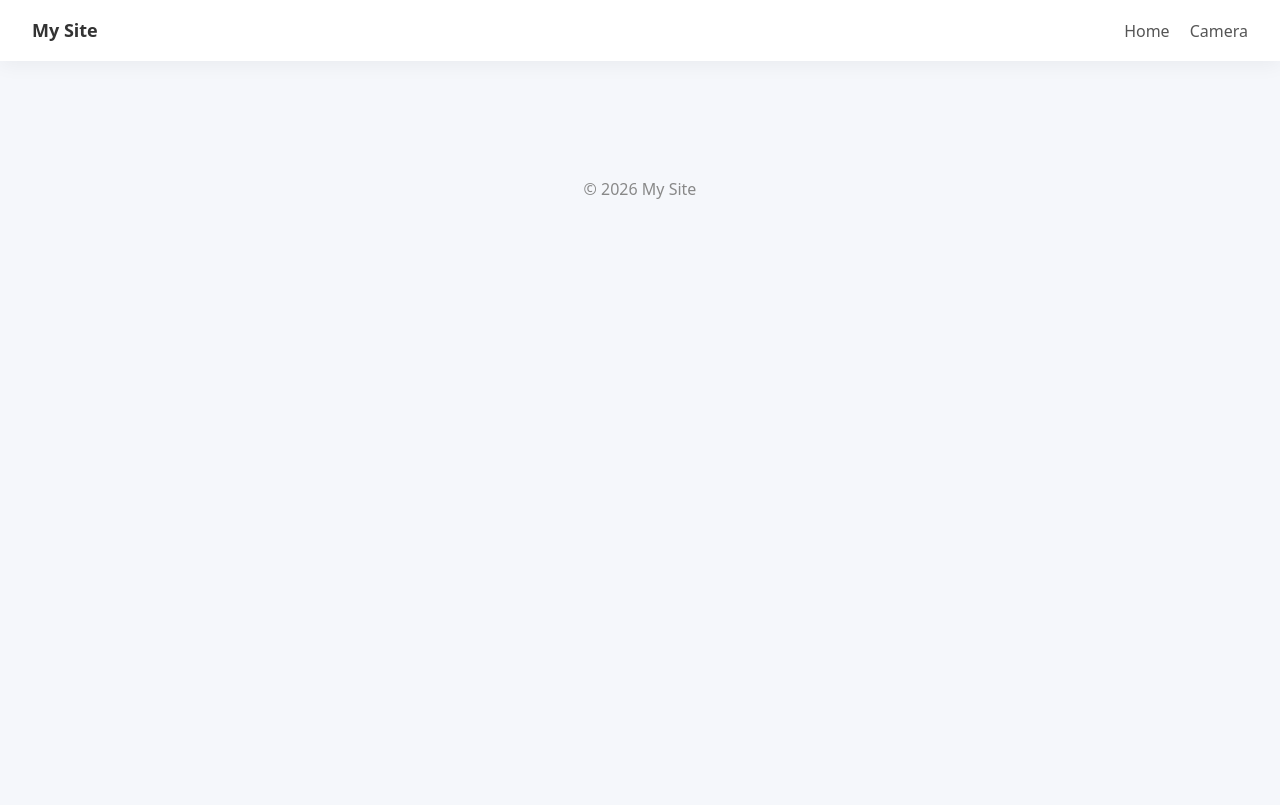
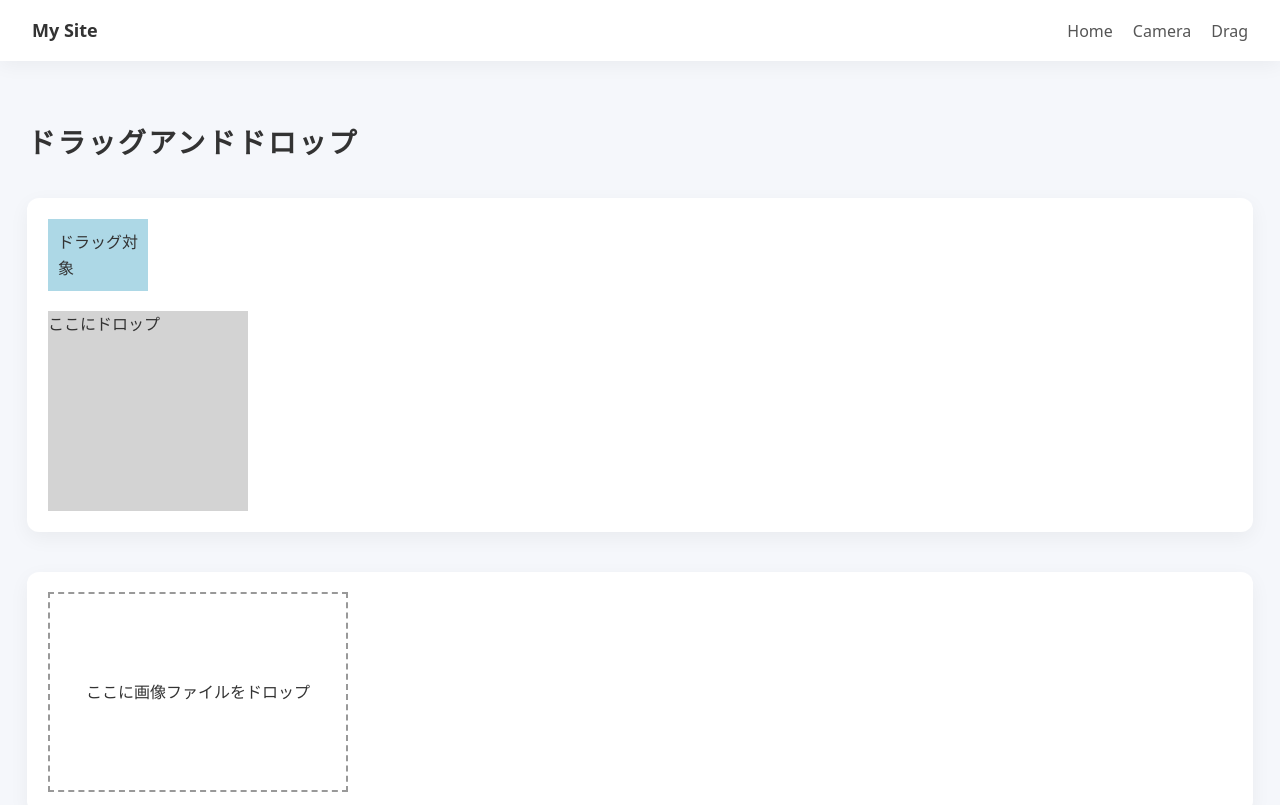
Before and after one commit to applecider-it/javascript-test, a Vue app in the folder src/: page /drag in a window 1280 px wide. Shown: the top 805 px of the page. Built offline with nearby package versions, Linux system fonts and the light colour scheme.

Commit message:
ドラッグアンドドロップ

```diff
--- a/src/src/App.vue
+++ b/src/src/App.vue
@@ -11,6 +11,7 @@ import { RouterLink, RouterView } from 'vue-router';
     <nav class="nav">
       <RouterLink to="/">Home</RouterLink>
       <RouterLink to="/camera">Camera</RouterLink>
+      <RouterLink to="/drag">Drag</RouterLink>
     </nav>
   </header>
 
--- /dev/null
+++ b/src/src/components/drag-view/ElementDrag.vue
@@ -0,0 +1,62 @@
+<script setup lang="ts">
+import { ref, onMounted } from 'vue';
+
+const onDragStartElement = (e: DragEvent) => {
+  const el = e.currentTarget as HTMLElement;
+  e.dataTransfer?.setData('text/plain', el.id);
+};
+
+const onDragOverElement = (e: DragEvent) => {
+  e.preventDefault();
+};
+
+const onDropElement = (e: DragEvent) => {
+  e.preventDefault();
+
+  const id = e.dataTransfer?.getData('text/plain');
+  const element = document.getElementById(id!);
+
+  const drop = e.currentTarget as HTMLElement;
+
+  if (element) {
+    drop.appendChild(element);
+  }
+};
+</script>
+
+<template>
+  <div class="app-card">
+    <div
+      class="drag-element"
+      id="drag-target"
+      @dragstart="onDragStartElement"
+      draggable="true"
+    >
+      ドラッグ対象
+    </div>
+
+    <div
+      class="drop-element"
+      @dragover="onDragOverElement"
+      @drop="onDropElement"
+    >
+      ここにドロップ
+    </div>
+  </div>
+</template>
+
+<style scoped>
+.drag-element {
+  width: 100px;
+  padding: 10px;
+  background: lightblue;
+  cursor: grab;
+}
+
+.drop-element {
+  width: 200px;
+  height: 200px;
+  margin-top: 20px;
+  background: lightgray;
+}
+</style>
--- /dev/null
+++ b/src/src/components/drag-view/FileDrag.vue
@@ -0,0 +1,69 @@
+<script setup lang="ts">
+import { ref, onMounted } from 'vue';
+
+const previewUrls = ref<string[]>([]);
+
+const onDragOverFile = (e: DragEvent) => {
+  e.preventDefault();
+};
+
+const onDropFile = (e: DragEvent) => {
+  e.preventDefault();
+
+  const files = e.dataTransfer?.files;
+  if (!files || files.length === 0) return;
+
+  for (const file of files) {
+    console.log('ファイル名:', file.name);
+    console.log('タイプ:', file.type);
+    console.log('サイズ:', file.size);
+
+    // 画像だけ判定
+    if (!file.type.startsWith('image/')) continue;
+
+    // サムネイルURL生成
+    const url = URL.createObjectURL(file);
+    previewUrls.value.push(url);
+  }
+};
+</script>
+
+<template>
+  <div class="app-card">
+    <div class="drop-area" @dragover="onDragOverFile" @drop="onDropFile">
+      ここに画像ファイルをドロップ
+    </div>
+  </div>
+
+  <div class="preview mt-5">
+    <img
+      v-for="(url, index) in previewUrls"
+      :key="index"
+      :src="url"
+      class="thumb"
+    />
+  </div>
+</template>
+
+<style scoped>
+.drop-area {
+  width: 300px;
+  height: 200px;
+  border: 2px dashed #999;
+  display: flex;
+  align-items: center;
+  justify-content: center;
+}
+
+.preview {
+  display: flex;
+  gap: 10px;
+  flex-wrap: wrap;
+}
+
+.thumb {
+  width: 100px;
+  height: 100px;
+  object-fit: cover;
+}
+</style>
--- a/src/src/router/index.ts
+++ b/src/src/router/index.ts
@@ -14,6 +14,11 @@ const router = createRouter({
       name: 'camera',
       component: () => import('../views/CameraView.vue'),
     },
+    {
+      path: '/drag',
+      name: 'drag',
+      component: () => import('../views/DragView.vue'),
+    },
   ],
 });
 
--- /dev/null
+++ b/src/src/views/DragView.vue
@@ -0,0 +1,17 @@
+<script setup lang="ts">
+import ElementDrag from '@/components/drag-view/ElementDrag.vue';
+import FileDrag from '@/components/drag-view/FileDrag.vue';
+</script>
+
+<template>
+  <h2 class="app-h2">ドラッグアンドドロップ</h2>
+
+  <div class="space-y-10">
+    <div>
+      <ElementDrag />
+    </div>
+    <div>
+      <FileDrag />
+    </div>
+  </div>
+</template>
```
